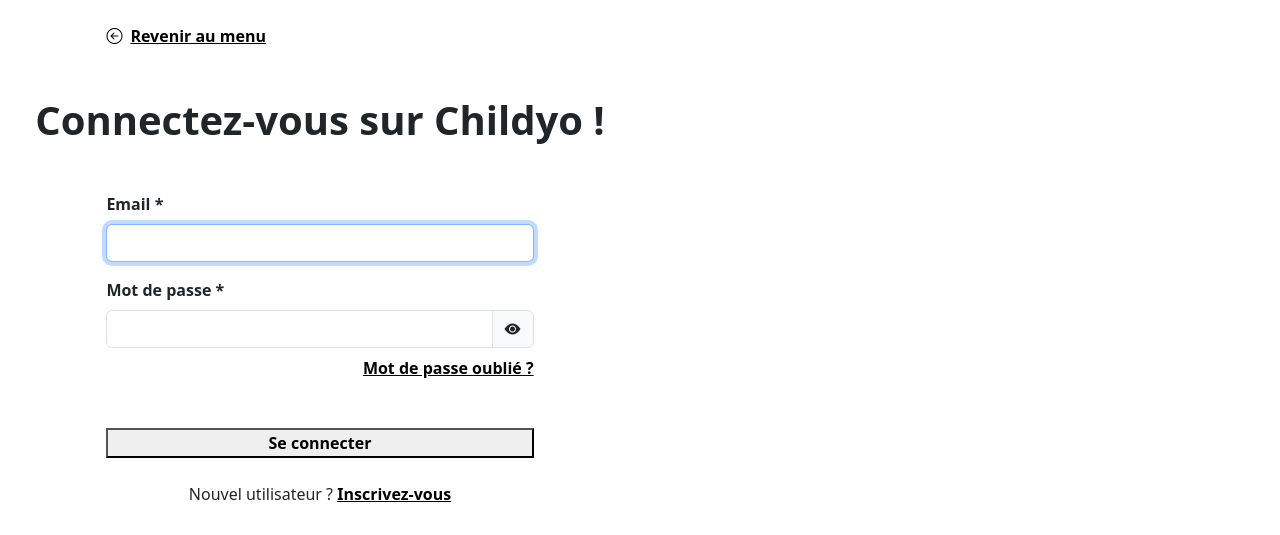
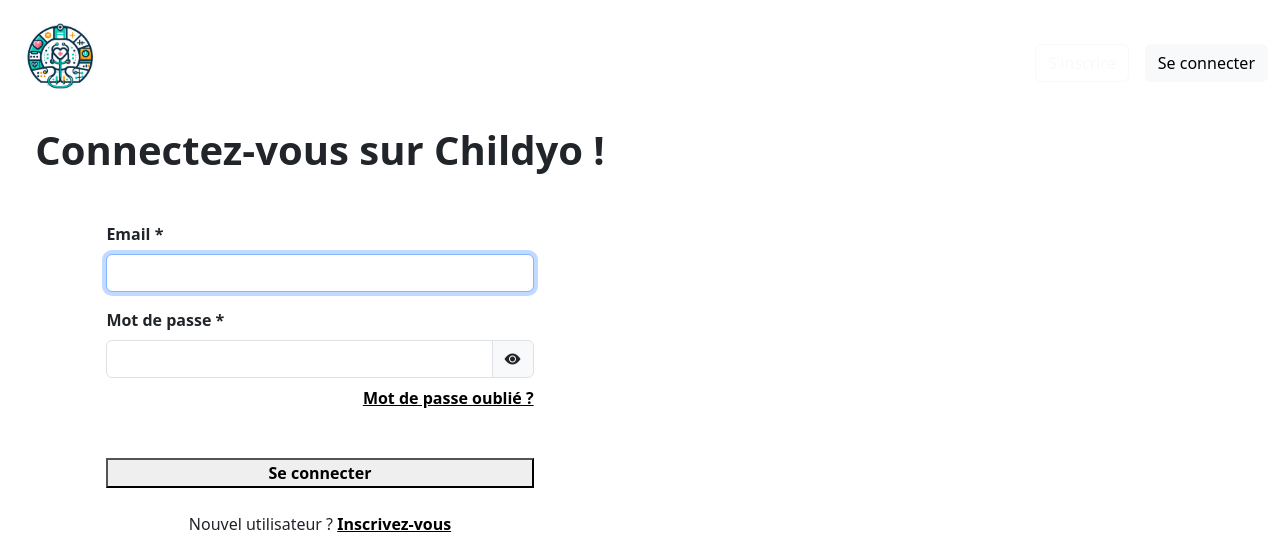
Before and after one commit to ThomasLosc/Childyo, a Symfony app: template templates/security/login.html.twig in a window 1280 px wide. Shown: the top 535 px of the page. Before the commit the page ends 502 px from the top, so only its background shows below. Run offline with Twig, Linux system fonts and the light colour scheme; the template is opened without the code that fills it, so the values that code supplies are empty; some libraries are stand-ins or nearby versions.

Commit message:
code push
code push

```diff
--- a/templates/security/login.html.twig
+++ b/templates/security/login.html.twig
@@ -1,13 +1,12 @@
 {% extends 'base.html.twig' %}
 
 {% block body %}
+
+{{ include('header/header.html.twig') }}
 	<div class="container-fluid full-height">
 		<div class="row full-height">
 			<div class="col-lg-6 d-flex flex-column justify-content-center">
 				<div class="m-auto">
-					<div class="my-4 w-75 mb-5 m-auto w-90 ">
-						<a href="{{ path('app_home') }}" class="fw-bold text-black primary-btn"><i class="bi bi-arrow-left-circle me-2"></i>Revenir au menu</a>
-					</div>
 					<h1 class="text-blue fw-bold text-center w-90 m-auto">Connectez-vous sur Childyo&nbsp;!</h1>
 					<form method="post">
 						{% if error %}
@@ -43,7 +42,7 @@
 			<div class="col-lg-6 d-none d-lg-block bg-image-login full-height"></div>
 		</div>
 	</div>
-
+{{ include('footer/footer.html.twig') }}
 	<script>
 		function togglePassword() {
 const passwordInput = document.getElementById('inputPassword');
```
